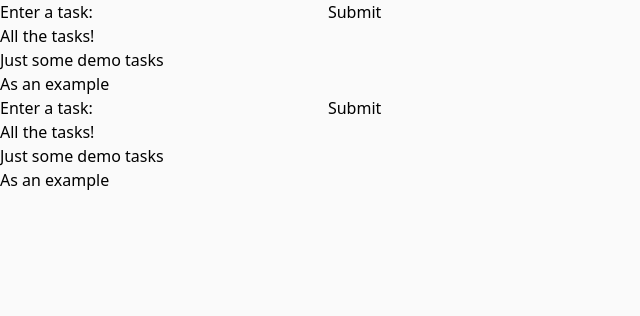
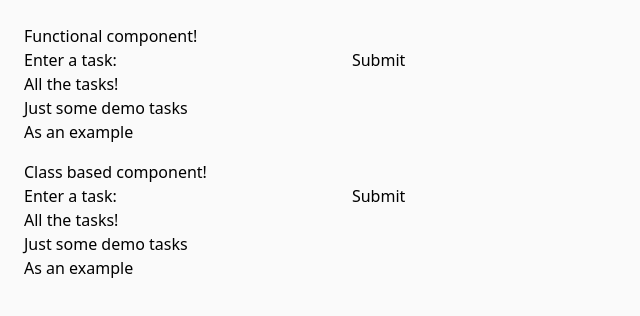
Before and after one commit to Carlosaac23/TOP-class-based-component, a React (Vite) app: page / in a window 1280 px wide. Shown: the top 316 px of the page, without its empty margins (0-640 px from the left). Built offline with nearby package versions, Linux system fonts and the light colour scheme.

Commit message:
chore: import only App component

```diff
--- a/src/main.jsx
+++ b/src/main.jsx
@@ -1,12 +1,10 @@
 import { StrictMode } from 'react';
 import { createRoot } from 'react-dom/client';
-import ClassInput from './components/Class-Input';
-import FunctionalInput from './components/Functional-Input';
+import App from './App';
 import './style.css';
 
 createRoot(document.getElementById('root')).render(
   <StrictMode>
-    <FunctionalInput />
-    <ClassInput />
+    <App />
   </StrictMode>
 );
```
